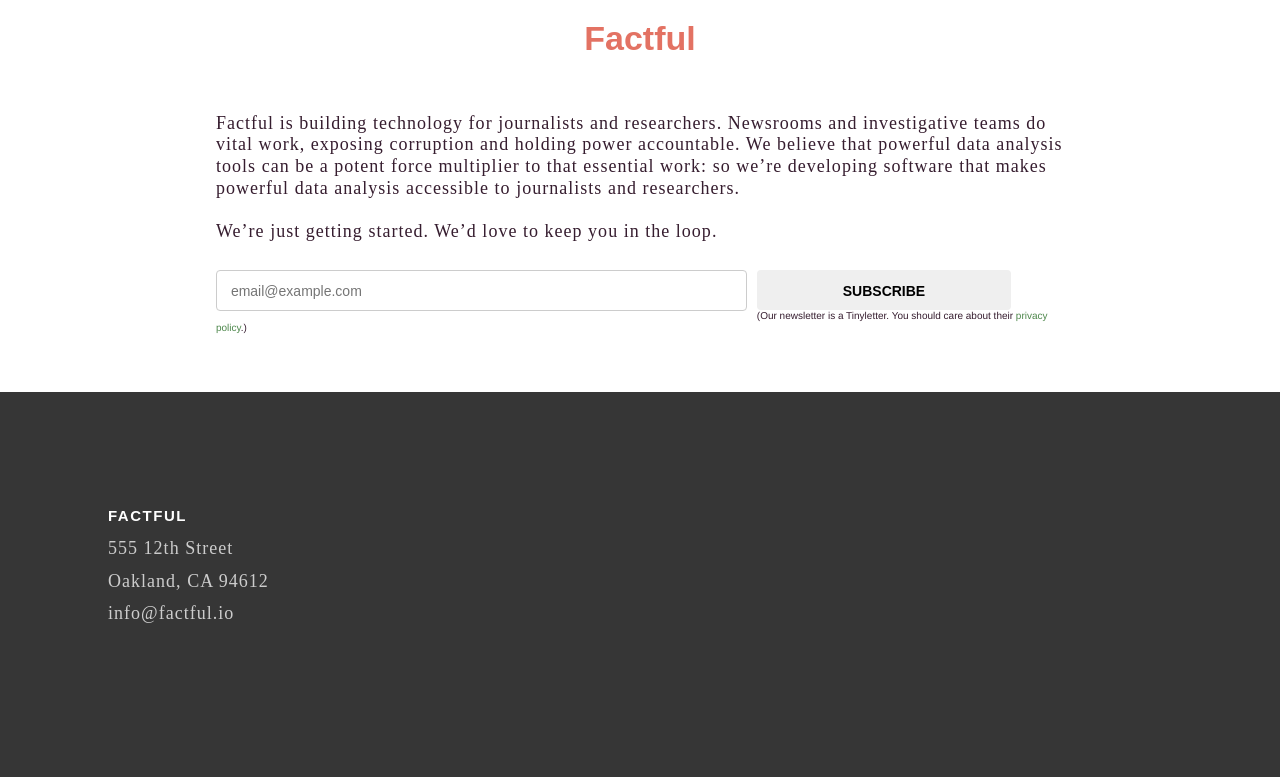
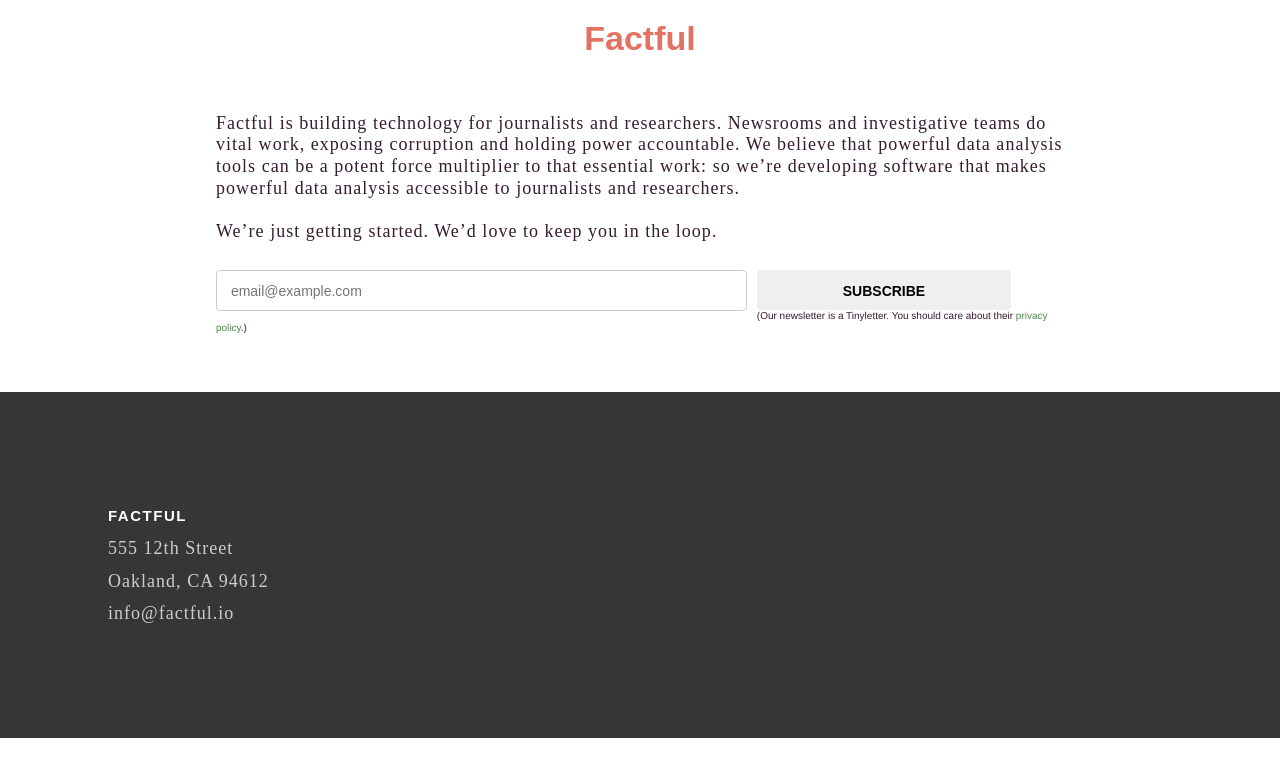
Before and after one commit to factful/factful.github.io, a Jekyll site: the page built from index.md, in a window 1280 px wide. Shown: the top 777 px of the page. Built offline with Jekyll 4.4.1, drawn with Linux system fonts in a browser that asks for light colours; nearby versions of some CDN libraries; some web fonts are replaced.

Commit message:
Update main.css

```diff
--- a/css/main.css
+++ b/css/main.css
@@ -50,6 +50,7 @@
    font-size: 18px;
    letter-spacing: 1.02px;
    line-height: 1.8em;
+   background-color: #363636;
 }
 
 footer h1 {
@@ -67,9 +68,9 @@
 }
 
 body {
-   background-color: #363636;
    color: #222;
    line-height: 1.8em;
+   background-color: #fff
 }
 
 
```
